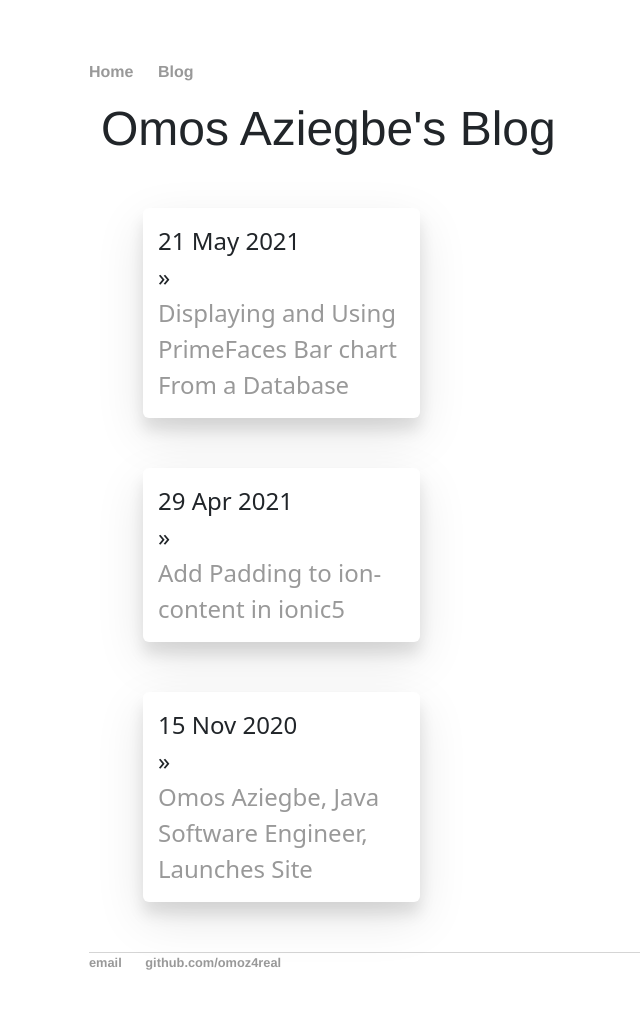
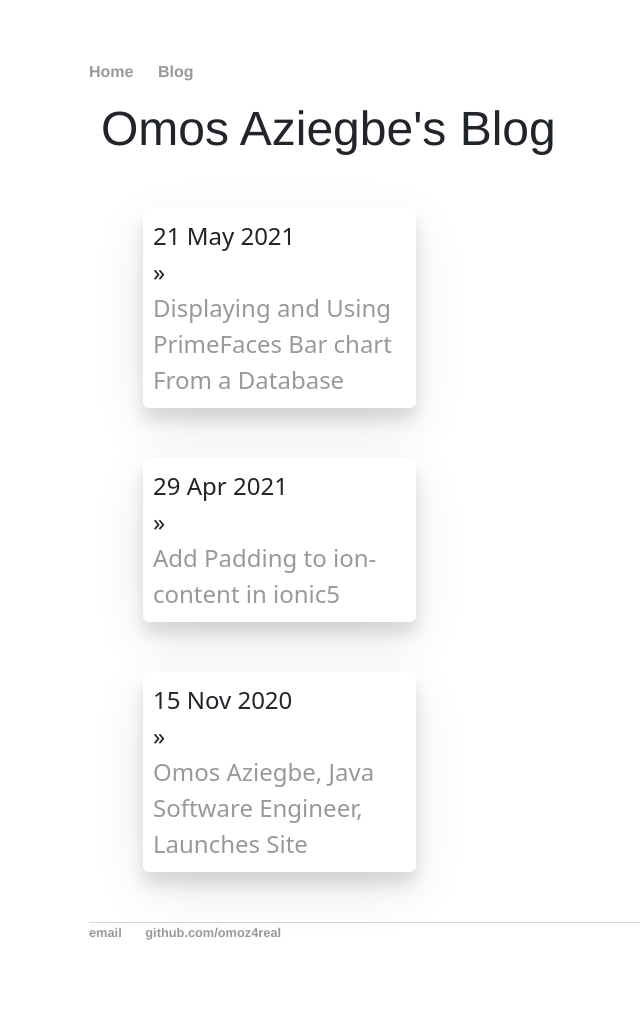
Before and after one commit to omoz4real/omoz4real.github.io, a Jekyll site: the page built from blog/index.html, in a window 1280 px wide. Shown: the whole page, without its empty margins (103-743 px from the left). Built offline with Jekyll 4.4.1, drawn with Linux system fonts in a browser that asks for light colours; after the commit the page ends 1002 px from its top, so only the background shows below that.

Commit message:
Update main.css

```diff
--- a/css/main.css
+++ b/css/main.css
@@ -40,7 +40,7 @@ ul.posts {
 
 ul.posts li {
     list-style: none;
-    width: 33%;
+    width: 32.5%;
    margin: 50px 10px;
   position: relative;
   display: flex;
@@ -52,7 +52,7 @@ ul.posts li {
   border: none;
   box-shadow: 0 12px 15px rgba(0, 0, 0, 0.1), 0 17px 50px rgba(0, 0, 0, 0.1);
   border-radius: 0.375rem;
-    padding: 15px;
+    padding: 10px;
 }
 
 .blog_card {
```
